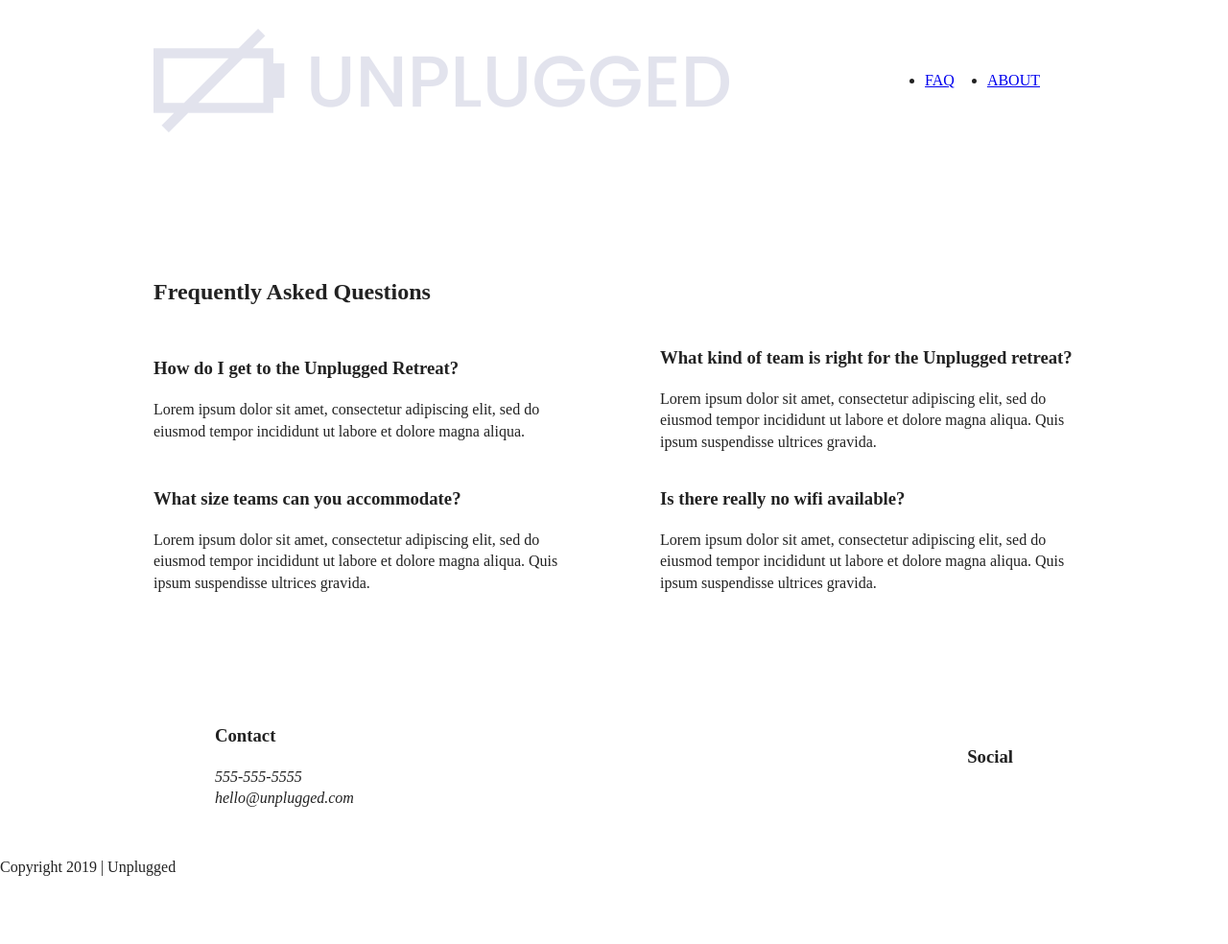
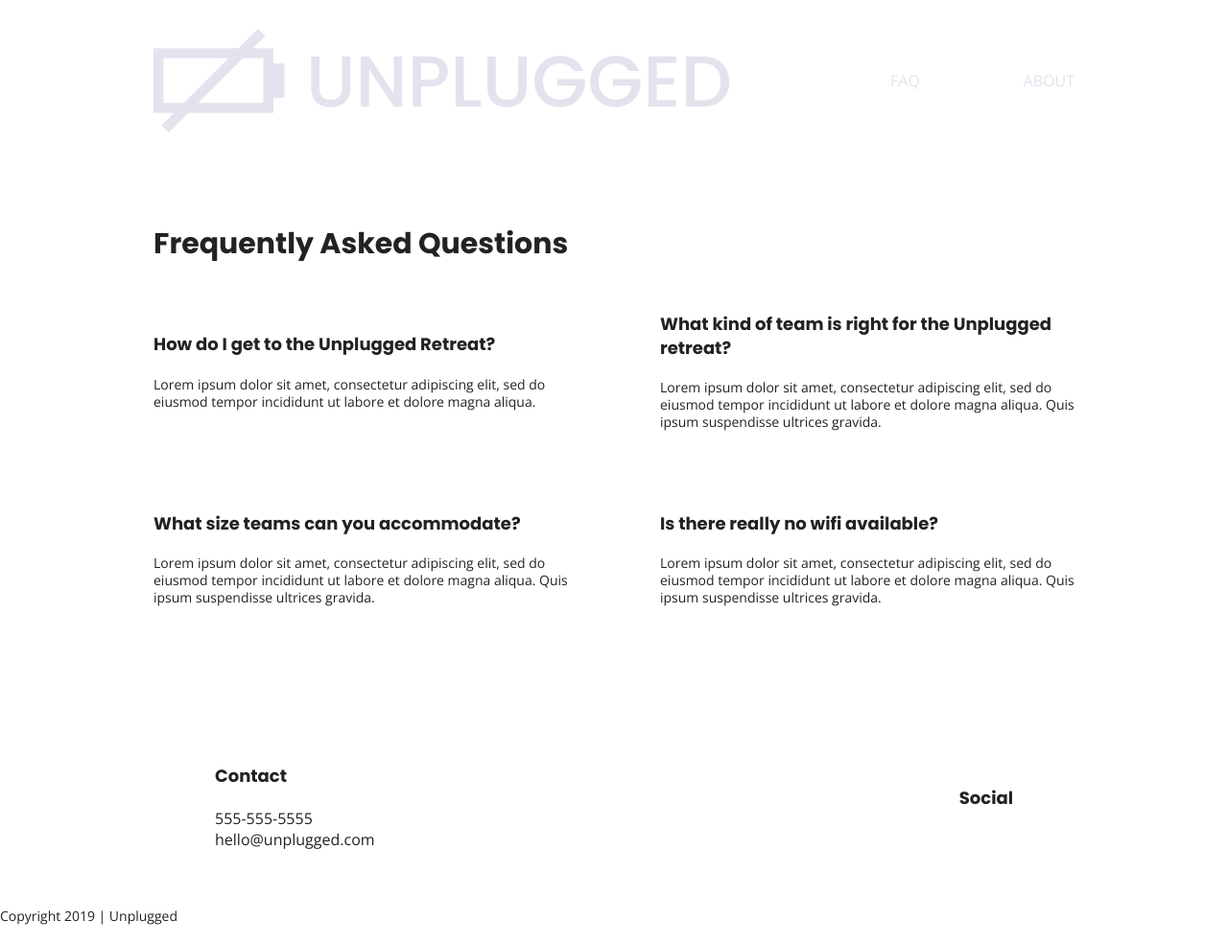
Before and after one commit to bluebird5-star/unplugged-retreat-website, a website: page faq/index-faq.html in a window 1280 px wide. Shown: the whole page at 96% size. Drawn offline with nearby package versions, Linux system fonts and the light colour scheme; files that its build step writes are made by us from their sources; files whose address does not match are found by name.

Commit message:
adding text styles to homepage-about-faq

```diff
--- a/css/main.css
+++ b/css/main.css
@@ -87,12 +87,65 @@ textarea {
    Author's custom styles
    ========================================================================== */
 
-/*------Base header - footer styles-----*/
+/* GENERAL STYLES*/
+
+html {
+  font-size: 16px;
+
+}
+
+body {
+  font-family: 'Open Sans', sans-serif;
+  font-size: 1em;
+  text-align: left;
+
+}
+
+ul, ol{
+  list-style-type: none;
+}
+
+h2{
+  font-family: 'Poppins', sans-serif;
+  font-size: 1.875em;
+}
+
+h3, h4{
+  font-family: 'Poppins', sans-serif;
+  font-size: 1.125em;
+  margin: 20px 0;
+}
+
+p{
+  font-size: 0.875em;
+  line-height: 1.285;
+}
+
+a{
+  color: #e2e3ed;
+  text-decoration: none;
+}
+
+img{
+
+}
+
+figure{
+
+}
+
+address{
+  font-style:normal;
+
+}
 
 .content-wrapper{
   width: 90%;
   margin: 50px 0;
 }
+
+
+/*------Base header - footer styles-----*/
 
 /*header*/
 
@@ -116,16 +169,16 @@ header{
   padding: 10px 0 20px 0;
 
 }
-.content-wrapper{
+header .content-wrapper{
   margin: 0;
-  display:flex;
-  justify-content:center;
+  display: flex;
+  justify-content: center;
   align-items: center;
   flex-flow: row wrap;
 }
 
   header nav{
-    width: 70%;
+    width: 60%;
     display:flex;
     justify-content:space-around;
     align-items: center;
@@ -138,6 +191,7 @@ header{
     justify-content: space-around;
 }
 /*footer*/
+
 
 footer .content-wrapper{
   width: 55%;
@@ -156,23 +210,24 @@ footer .content-wrapper{
     align-items: center;
   }
 
+  footer .contact {
+    margin-bottom: 50px;
+}
+
 footer p{
   margin: 0;
 }
   footer .copyright{
-    margin: 50px 0;
+    margin: 20px 0;
   }
 /*----mobile styles - home page-----*/
 /*--hero---*/
-main {
-  width: 100%;
-margin: 50px 0;
-}
+
+
     .hero-area{
       display:flex;
       justify-content:center;
         flex-flow:row wrap;
-
 }
 /*aside*/
 
@@ -181,20 +236,19 @@ aside{
   justify-content:center;
   align-items: center;
     flex-flow: row wrap;
-    margin: 50px 0;
 }
 
 /*features*/
-.features{
+.features {
   display:flex;
   justify-content:center;
     flex-flow: row wrap;
 }
 
-.features h1{
-  width: 90%;
+.features h2{
+  margin-bottom: 60px;
 }
-.features-item-description{
+.features .features-items{
   display:flex;
   justify-content:center;
   align-items: center;
@@ -223,12 +277,12 @@ aside{
 }
 
 .reviews h3{
-  width: 65%;
-  margin: 20px 15px;
+  width: 55%;
+  margin: 20px 0;
 }
 
 article p{
-  margin: 15px;
+  margin: 15px 0;
 }
 
 
@@ -268,10 +322,21 @@ article p{
   justify-content: center;
   align-items: center;
   flex-flow: row wrap;
+  margin: 40px 0 0 0;
+}
+
+.faq h2{
+  margin-bottom: 30px;
+}
+
+
+.faq-content{
+margin-bottom: 50px;
 }
 
 footer{
     flex-flow:column;
+    margin: 40px 0 0 0;
   }
 
 
@@ -382,7 +447,6 @@ footer{
 
   header .content-wrapper{
     width: 100%;
-    margin: 0;
     justify-content:space-between;
   }
     header nav{
@@ -391,7 +455,6 @@ footer{
     }
 
     header nav ul {
-      width: 120px;
       padding: 0px;
       justify-content: space-between;
 }
@@ -470,7 +533,7 @@ aside .content-wrapper .form{
   }
 
   .features-item-description{
-    width: 50%;
+    width: 60%;
 
 
   }
@@ -479,7 +542,6 @@ aside .content-wrapper .form{
 
 .reviews{
   width: 100%;
-
 }
 
   .reviews article{
@@ -488,8 +550,7 @@ aside .content-wrapper .form{
   }
 
   .reviews article div {
-  width: 50%;
-
+  width: 52%;
   }
 
   /*about page---*/
@@ -504,18 +565,12 @@ aside .content-wrapper .form{
       width: 100%;
     }
 .mission-content p{
-  width: 40%;
+  width: 47%;
 }
 
 
     .contact-section .content-wrapper h2{
       width: 100%;
-    }
-      .contact-section{
-      display: flex;
-      justify-content: center;
-      align-items:baseline;
-      flex-flow: row wrap;
     }
 
     .contact-info{
@@ -524,6 +579,10 @@ aside .content-wrapper .form{
       align-items: flex-start;
       width: 100%;
     }
+
+footer .footer-content{
+  margin: 40px 0;
+}
 
   /*--faq---*/
 
@@ -585,6 +644,8 @@ aside .content-wrapper .form{
 .reviews article div{
   width: 45%;
 }
+
+
 
 /* ABOUT PAGE */
 
--- a/faq/index-faq.html
+++ b/faq/index-faq.html
@@ -16,8 +16,14 @@
   <link rel="apple-touch-icon" href="../icon.png">
   <!-- Place favicon.ico in the root directory -->
 
+
   <link rel="stylesheet" href="../css/normalize.css">
   <link rel="stylesheet" href="../css/main.css">
+
+  <!-- Google fonts -->
+  <link href="https://fonts.googleapis.com/css2?family=Open+Sans:wght@400;700&family=Poppins:wght@500;700&display=swap" rel="stylesheet">
+  <link rel="stylesheet" href="css/normalize.css">
+  <link rel="stylesheet" href="css/main.css">
 
   <meta name="theme-color" content="#fafafa">
 </head>
@@ -32,21 +38,19 @@
   <nav>
 <ul>
   <li><a href="faq/index-faq.html" target="_blank">FAQ</a></li>
-  <li><a href="about/index-about.html" target="_blank">ABOUT</a></li>
+  <li><a href="../about/index-about.html" target="_blank">ABOUT</a></li>
 </ul>
   </nav>
   </div>
   </header>
 
-  <main>
-    <section class="faq">
+  <main class="faq">
       <div class="content-wrapper">
         <h2>Frequently Asked Questions</h2>
 
 <div class="faq-content">
   <h3>How do I get to the Unplugged Retreat?</h3>
-  <p>Lorem ipsum dolor sit amet, consectetur adipiscing elit, sed do eiusmod tempor incididunt ut labore et dolore magna aliqua.
-  </p>
+  <p>Lorem ipsum dolor sit amet, consectetur adipiscing elit, sed do eiusmod tempor incididunt ut labore et dolore magna aliqua.</p>
 </div>
         <div class="faq-content">
           <h3>What kind of team is right for the Unplugged retreat?</h3>
@@ -64,24 +68,19 @@
   </p>
 </div>
 
-
 </div>
-
-    </section>
-
-
-  </main>
+</main>
 
 <footer>
 
     <div class="footer-content">
       <div class="contact">
-        <h3>Contact</h3>
+        <h4>Contact</h4>
         <address>555-555-5555<br /> hello@unplugged.com</address>
       </div>
       <div class="social">
         <div class="social-icons">
-          <h3>Social</h3>
+          <h4>Social</h4>
           <p><a href="https://www.facebook.com/yoursite" target="_blank"></a></p>
           <p><a href="https://www.twitter.com/yoursite" target="_blank"></a></p>
           <p><a href="https://www.instagram.com/yoursite" target="_blank"></a></p>
```
Also changed, not shown: about/index-about.html (+15 -9 lines), index.html (+10 -11 lines).
